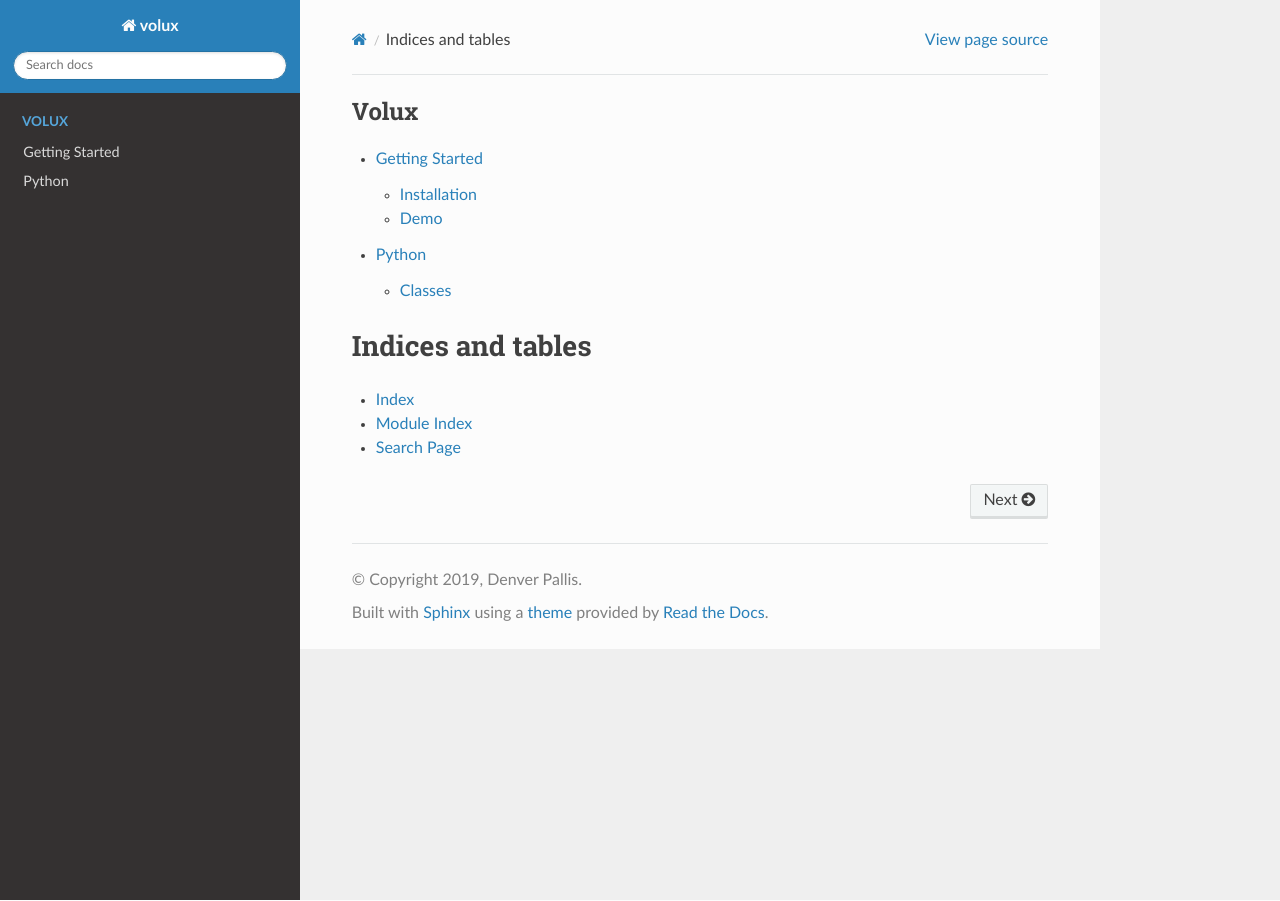
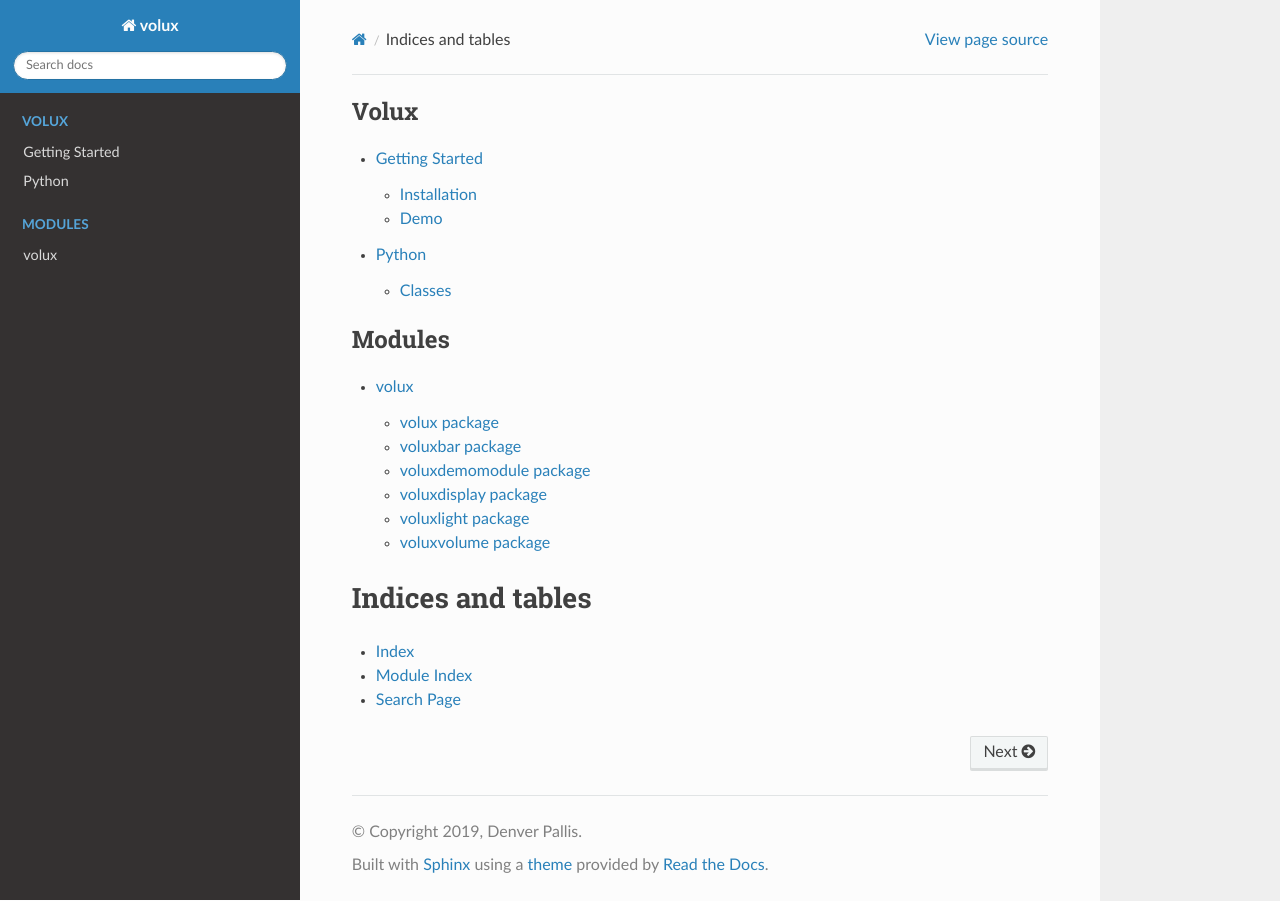
Before and after one commit to DrTexx/Volux, a Sphinx documentation site: the page built from docs/index.rst, in a window 1280 px wide. Built offline with Sphinx 7.4.7 and the Read the Docs theme 2.0.0, drawn with Linux system fonts in a browser that asks for light colours.

Commit message:
autogen module docs

```diff
--- a/docs/index.rst
+++ b/docs/index.rst
@@ -17,7 +17,7 @@
    :maxdepth: 2
    :caption: Modules
 
-
+   modules/modules
 
 Indices and tables
 ==================
--- /dev/null
+++ b/docs/modules/modules.rst
@@ -0,0 +1,12 @@
+volux
+=====
+
+.. toctree::
+   :maxdepth: 4
+
+   volux
+   voluxbar
+   voluxdemomodule
+   voluxdisplay
+   voluxlight
+   voluxvolume
```
Also changed, not shown: docs/modules/volux.demos.rst (added, +22 -0 lines), docs/modules/volux.rst (added, +53 -0 lines), docs/modules/voluxbar.rst (added, +10 -0 lines), docs/modules/voluxdemomodule.rst (added, +10 -0 lines), docs/modules/voluxdisplay.rst (added, +10 -0 lines), docs/modules/voluxlight.rst (added, +10 -0 lines), docs/modules/voluxvolume.rst (added, +10 -0 lines).
